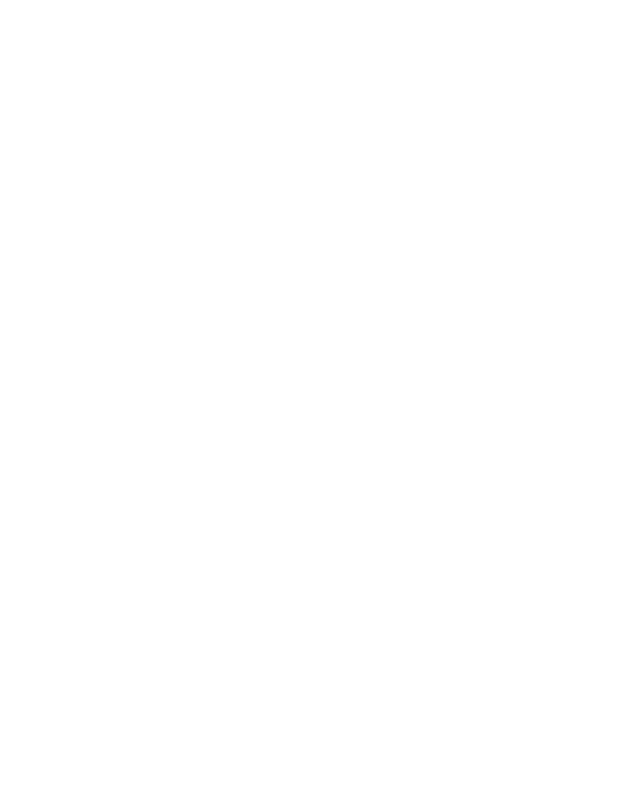
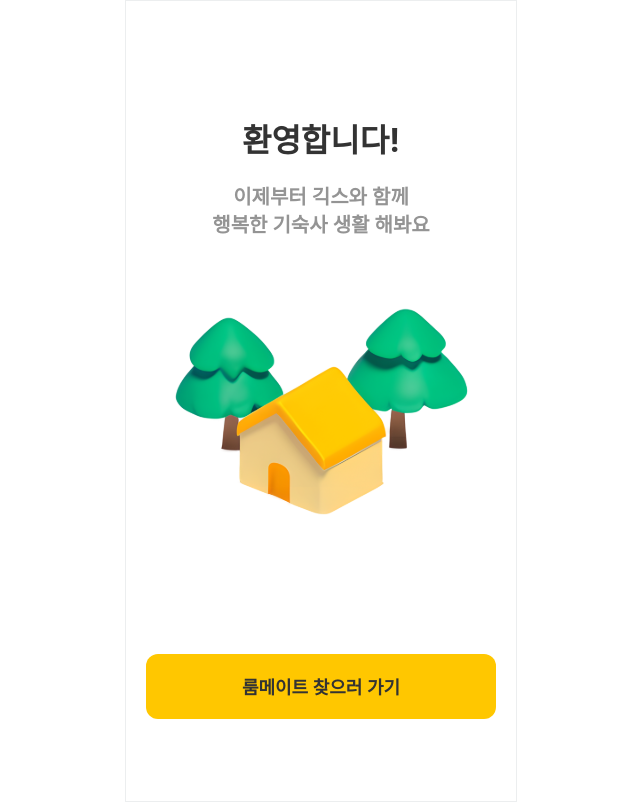
Before and after one commit to G-E-E-K-S/GEEKS-FE, a React (Create React App) app: page /finalpage in a window 1280 px wide. Before the commit this address had no page. Shown: the whole page, without its empty margins (319-959 px from the left). Built offline with nearby package versions, Linux system fonts and the light colour scheme.

Commit message:
Add welcome page

```diff
--- a/src/App.js
+++ b/src/App.js
@@ -5,6 +5,7 @@ import InputEmail from './pages/Join/InputEmail';
 import InputCode from './pages/Join/InputCode';
 import NickName from "./pages/Join/NickName";
 import QuesText from "./pages/Join/QuesText";
+import FinalPage from "./pages/Join/FinalPage";
 
 function App() {
   return (
@@ -17,6 +18,7 @@ function App() {
           <Route path="/inputcode" element={<InputCode/>} />
           <Route path="/nickname" element={<NickName/>} />
           <Route path="/questiontext" element={<QuesText/>} />
+          <Route path="/finalpage" element={<FinalPage/>} />
         </Routes>
       </Router>
     </div>
--- /dev/null
+++ b/src/pages/Join/FinalPage.js
@@ -0,0 +1,60 @@
+import React, { useEffect } from 'react';
+import { useNavigate } from 'react-router-dom';
+import styled from 'styled-components';
+import * as c from '../../components/Common/CommonStyle';
+import JoinButton from '../../components/Join/JoinButton';
+import Home from '../../assets/img/joinFinalPage.svg';
+
+const WelcomeText = styled.div`
+    margin-top: 14.21vh;
+    color: #333;
+    text-align: center;
+
+    font-size: 32px;
+    font-style: normal;
+    font-weight: 700;
+`;
+
+const SubText = styled.div`
+    margin-top:2.84vh;
+    color: #949494;
+    text-align: center;
+
+    font-size: 20px;
+    font-style: normal;
+    font-weight: 600;
+    line-height: 28px; /* 140% */
+    white-space: pre-wrap;
+`;
+const TopImg = styled.div`
+    width: 100%;
+    display: flex;
+    justify-content: center;
+    align-items: center;
+`;
+
+const MainImg = styled.img`
+    margin-top: 8.29vh;
+`;
+const FinalPage = () => {
+    const navigator = useNavigate();
+
+    const nextPage = () => {
+        console.log('next page')
+    }
+
+    return (
+        <c.Totalframe>
+            <c.ScreenComponent>
+                <WelcomeText>환영합니다!</WelcomeText>
+                <SubText>{`이제부터 긱스와 함께\n행복한 기숙사 생활 해봐요`}</SubText>
+                <TopImg>
+                    <MainImg src={Home}/>
+                </TopImg>
+                <JoinButton btnName={'룸메이트 찾으러 가기'} nextPage={nextPage}/>
+            </c.ScreenComponent>
+        </c.Totalframe>
+    );
+};
+
+export default FinalPage;
```
Also changed, not shown: src/assets/img/joinFinalPage.svg (added).
